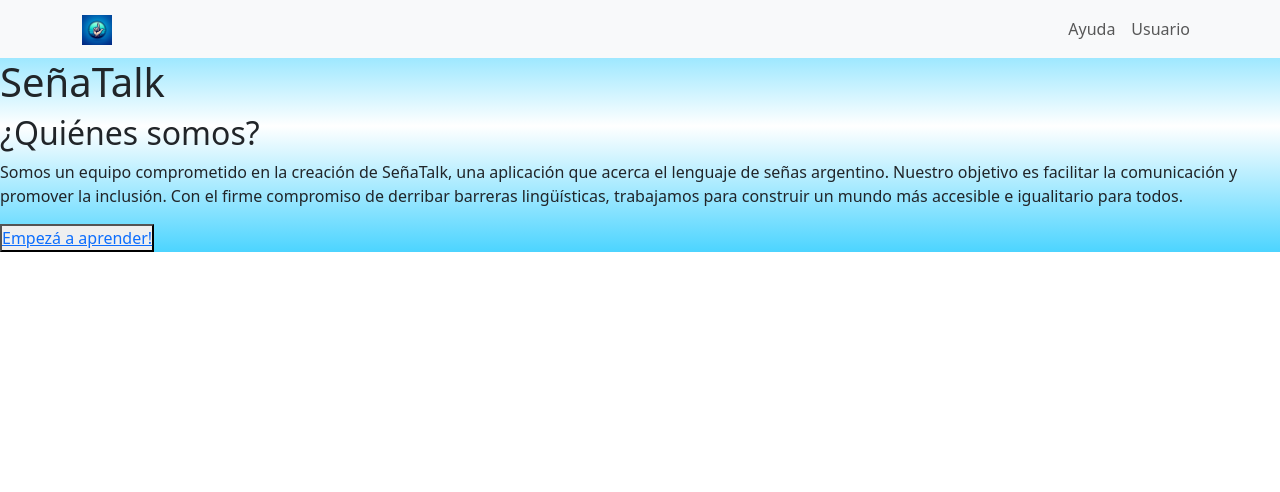
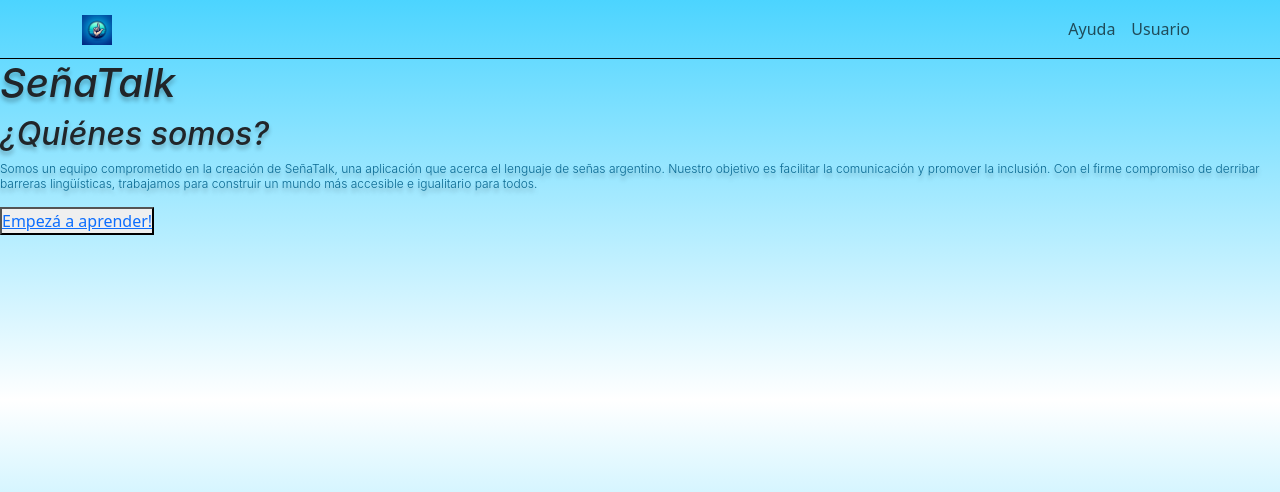
Before and after one commit to SenaTalk/se-atalk-project, a PHP site: page / in a window 1280 px wide. Shown: the top 492 px of the page. Run offline with PHP 8.4, Linux system fonts and the light colour scheme.

Commit message:
Update index.html and style.css

```diff
--- a/index.html
+++ b/index.html
@@ -9,7 +9,7 @@
 </head>
 <body>
     <header>
-        <nav class="navbar navbar-expand-lg navbar-light bg-light">
+        <nav class="navbar navbar-expand-lg navbar-light">
             <div class="container">
               <a class="navbar-brand" href="index.html"><img src="public/img/Logo SeñaTalk.jpeg" alt="" class="navbar-toggler-icon"></a>
 
@@ -19,7 +19,6 @@
 
               <div class="collapse navbar-collapse" id="navbarNav">
                 <ul class="navbar-nav ms-auto">
-                  <!-- Elemento de Ayuda -->
                   <li class="nav-item">
                     <a class="nav-link" href="#">Ayuda</a>
                   </li>
--- a/public/css/style.css
+++ b/public/css/style.css
@@ -7,4 +7,42 @@
 body {
     background: linear-gradient(180deg, rgba(0, 194, 255, 0.70) 0%, #FFF 50%, rgba(0, 194, 255, 0.70) 100%);
     background-repeat: no-repeat;
+    background-size: cover;
+    background-position: center center;
+    background-attachment: fixed;
 }
+
+nav {
+    border-bottom: 1px solid black;
+    box-shadow: 5px;
+}
+
+h1 {
+    color: #086790;
+    text-shadow: 0px 4px 4px rgba(0, 0, 0, 0.25);
+    font-family: Inter;
+    font-size: 48px;
+    font-style: italic;
+    font-weight: 200;
+    line-height: normal;
+}
+
+h2 {
+    color: #086790;
+    text-shadow: 0px 4px 4px rgba(0, 0, 0, 0.25);
+    font-family: Inter;
+    font-size: 16px;
+    font-style: italic;
+    font-weight: 200;
+    line-height: normal;
+}
+
+p {
+    color: #086790;
+    text-shadow: 0px 4px 4px rgba(0, 0, 0, 0.25);
+    font-family: Inter;
+    font-size: 12px;
+    font-style: normal;
+    font-weight: 300;
+    line-height: normal;
+}
```
